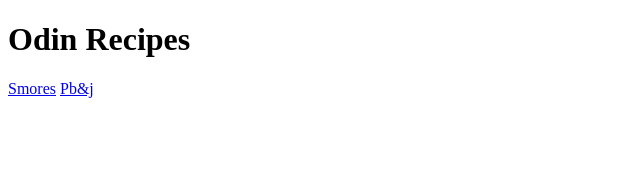
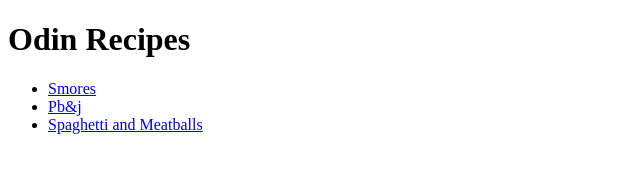
Before and after one commit to jetjeff5/odin-recipes, a plain HTML site: page index.html in a window 1280 px wide. Shown: the whole page, without its empty margins (0-640 px from the left). Drawn offline with Linux system fonts and the light colour scheme.

Commit message:
created unordered list of recipes on home page

```diff
--- a/index.html
+++ b/index.html
@@ -7,7 +7,10 @@
 
     <body>
         <h1>Odin Recipes</h1>
-        <a href="recipes/smores.html">Smores</a>
-        <a href="recipes/pbj.html">Pb&j</a>
+        <ul>
+            <li> <a href="recipes/smores.html">Smores</a></li>
+            <li> <a href="recipes/pbj.html">Pb&j</a></li>
+            <li><a href="recipes/spag.html">Spaghetti and Meatballs</a></li>
+        </ul>
     </body>
 </html>
```
Also changed, not shown: recipes/smores.html (+2 -2 lines).
